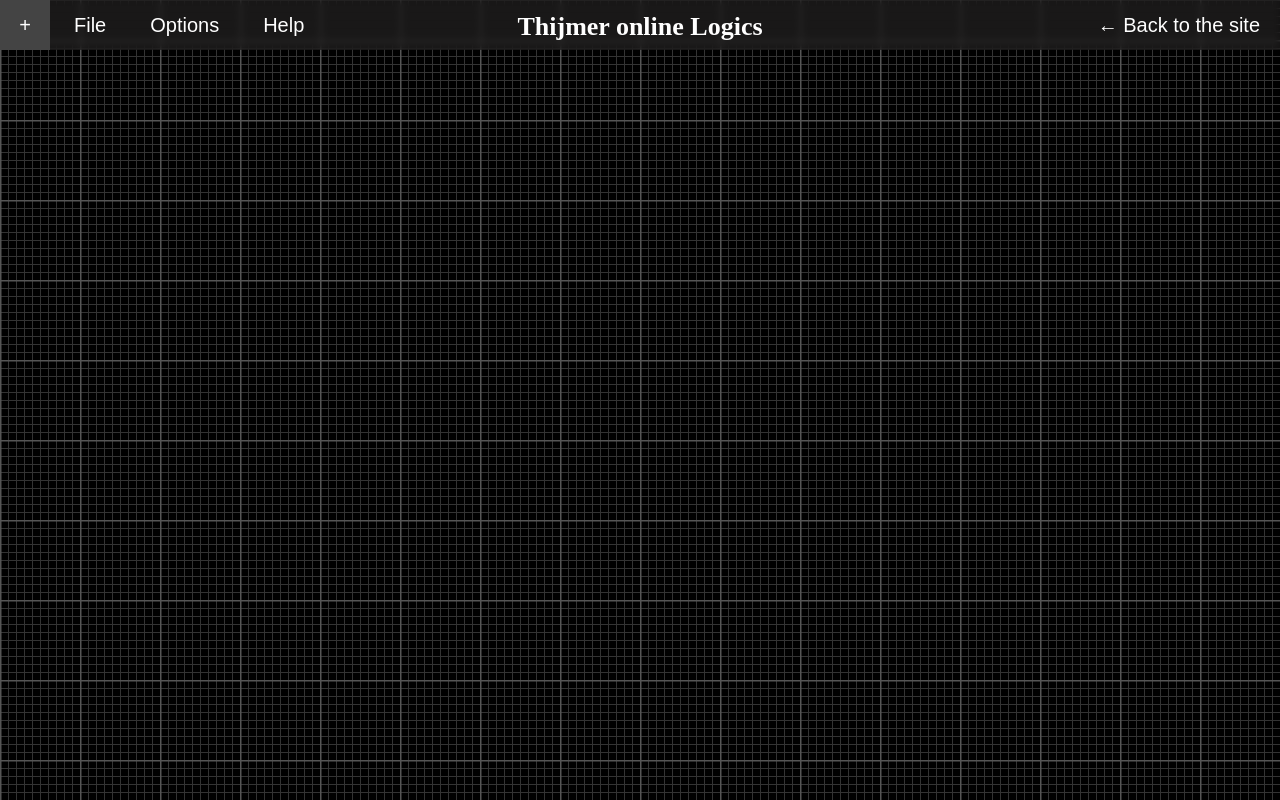
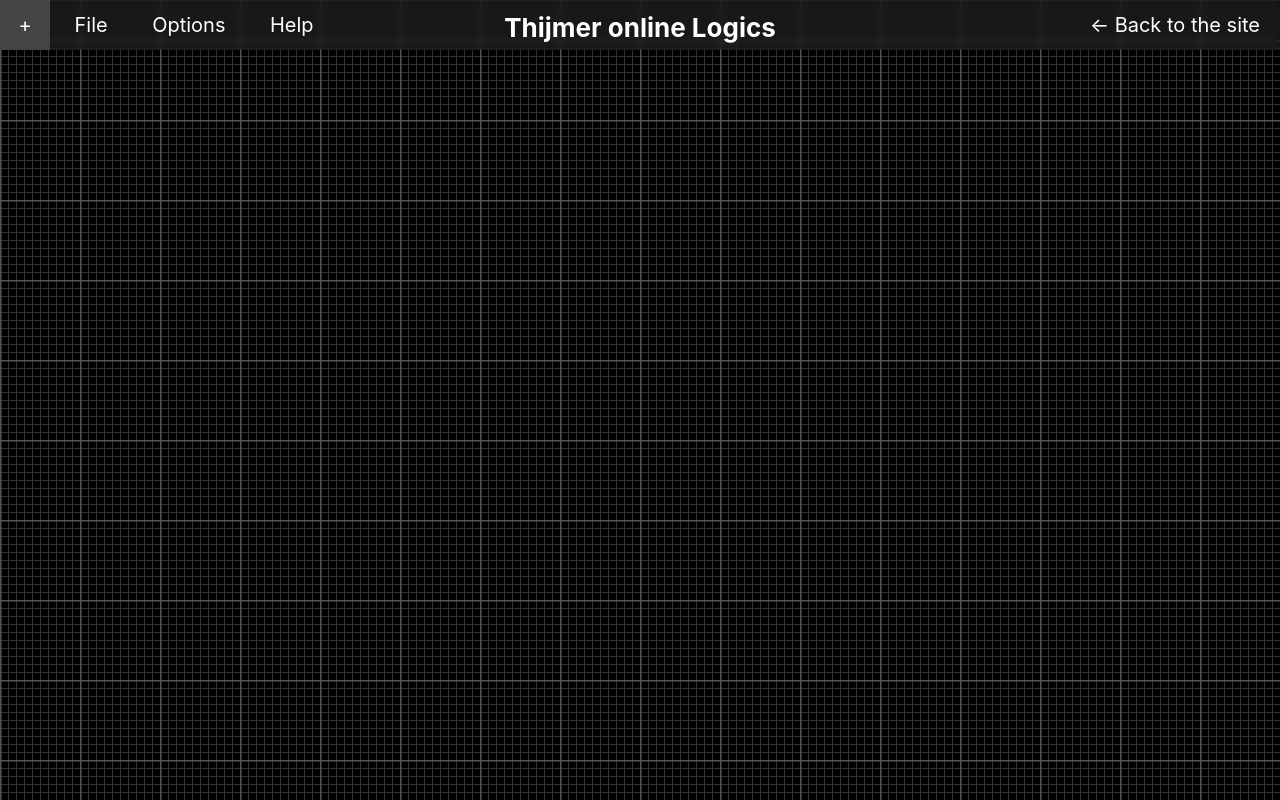
Before and after one commit to Thijmer/logics, a plain HTML site: page index.html in a window 1280 px wide. Drawn offline with Linux system fonts and the light colour scheme.

Commit message:
Applied different font

```diff
--- a/global_style.css
+++ b/global_style.css
@@ -3,6 +3,10 @@
     --workspaceheight: 10800px;
     --workspacecenterx: calc(var(--workspacewidth)/-2 + 50vw); /* = width/2 */
     --workspacecentery: calc(var(--workspaceheight)/-2 + 50vh); /* = height/2 */
+}
+
+* {
+  font-family: -apple-system,BlinkMacSystemFont,"Segoe UI",Roboto,"Helvetica Neue",Arial,sans-serif,"Apple Color Emoji","Segoe UI Emoji","Segoe UI Symbol";
 }
 
 ::-webkit-scrollbar {
```
